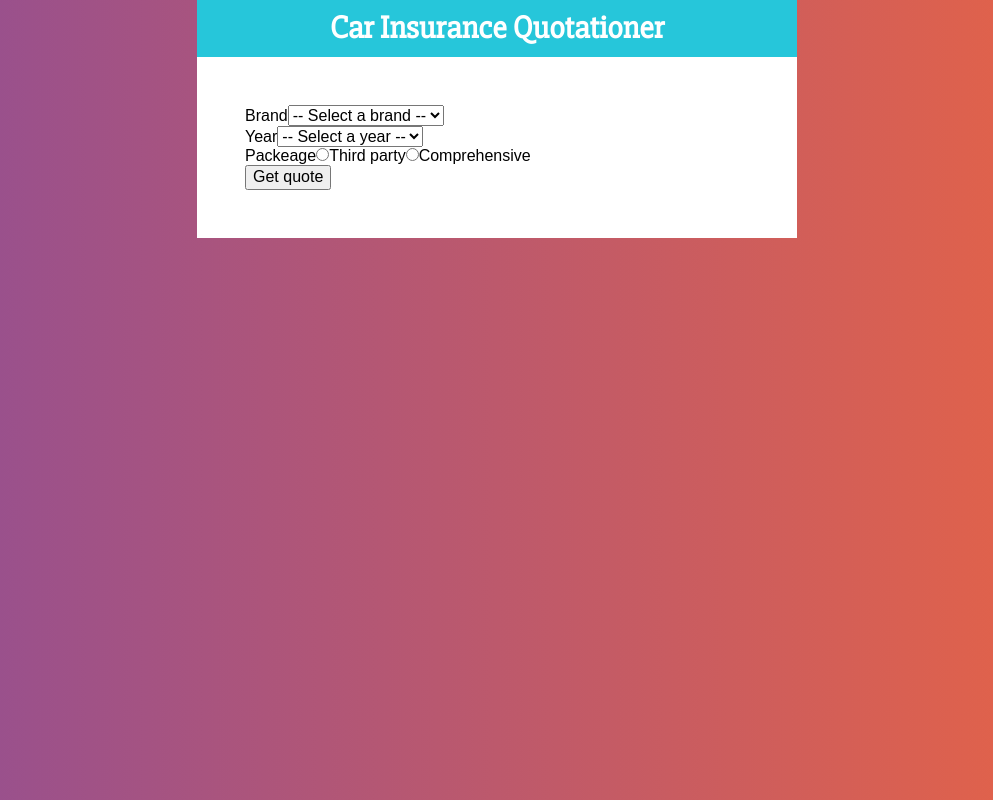
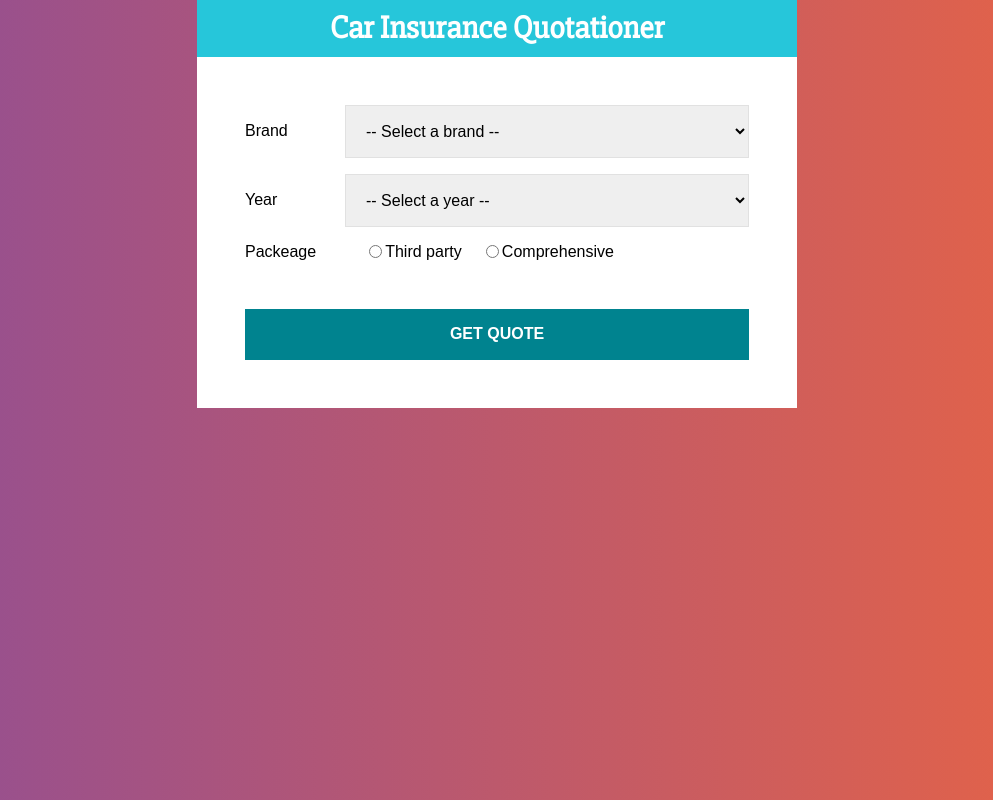
Before and after one commit to josetommaso/insurance-app, a React (Create React App) app: page / in a window 1280 px wide. Shown: the whole page, without its empty margins (143-1136 px from the left). Built offline with nearby package versions, Linux system fonts and the light colour scheme.

Commit message:
styled components in form

```diff
--- a/src/components/Form.js
+++ b/src/components/Form.js
@@ -1,21 +1,62 @@
 import React from 'react';
+import styled from '@emotion/styled';
+
+const Field = styled.div`
+    display: flex;
+    margin-bottom: 1rem;
+    align-items: center;
+`;
+
+const Label = styled.label`
+    flex: 0 0 100px;
+`;
+
+const Select = styled.select`
+    display: block;
+    width: 100%;
+    padding: 1rem;
+    border: 1px solid #e1e1e1;
+    --webkit-appearance: none;
+`;
+
+const InputRadio = styled.input`
+    margin: 0 0.2rem 0 1.5rem;
+`;
+
+const Button = styled.button`
+    background-color: #00838f;
+    font-size: 1rem;
+    width: 100%;
+    padding: 1rem;
+    color: #fff;
+    text-transform: uppercase;
+    font-weight: bold;
+    border: none;
+    transition: background-color .3s ease;
+    margin-top: 2rem;
+
+    &:hover {
+        cursor: pointer;
+        background-color: #26c6da;
+    }
+`;
 
 const Form = () => {
     return (
         <form>
-            <div>
-                <label>Brand</label>
-                <select>
+            <Field>
+                <Label>Brand</Label>
+                <Select>
                     <option value="">-- Select a brand --</option>
                     <option value="american">American</option>
                     <option value="europe">Europe</option>
                     <option value="asian">Asian</option>
-                </select>
-            </div>
+                </Select>
+            </Field>
 
-            <div>
-                <label>Year</label>
-                <select>
+            <Field>
+                <Label>Year</Label>
+                <Select>
                     <option value="">-- Select a year --</option>
                     <option value="2021">2021</option>
                     <option value="2020">2020</option>
@@ -27,23 +68,23 @@
                     <option value="2014">2014</option>
                     <option value="2013">2013</option>
                     <option value="2012">2012</option>
-                </select>
-            </div>
+                </Select>
+            </Field>
 
-            <div>
-                <label>Packeage</label>
-                <input
+            <Field>
+                <Label>Packeage</Label>
+                <InputRadio
                     type="radio"
                     name="packeage"
                     value="third-party"
                 />Third party
-                <input
+                <InputRadio
                     type="radio"
                     name="packeage"
                     value="comprehensive"
                 />Comprehensive
-            </div>
-            <button type="button">Get quote</button>
+            </Field>
+            <Button type="button">Get quote</Button>
         </form>
      );
 }
```
